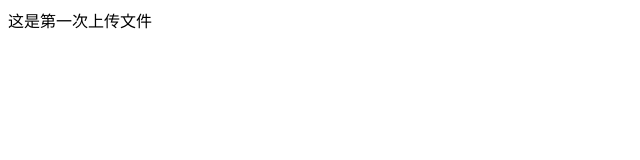
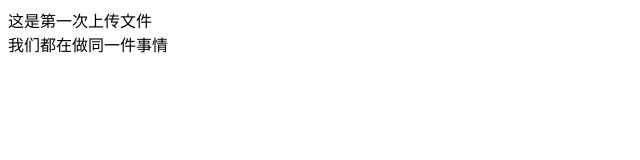
Before and after one commit to yangjiaqianxi/product, a plain HTML site: page index.html in a window 1280 px wide. Shown: the whole page, without its empty margins (0-640 px from the left). Drawn offline with Linux system fonts and the light colour scheme.

Commit message:
Update index.html

```diff
--- a/index.html
+++ b/index.html
@@ -6,5 +6,6 @@
 </head>
 <body>
 	<div>这是第一次上传文件</div>
+	<div>我们都在做同一件事情</div>
 </body>
 </html>
```
